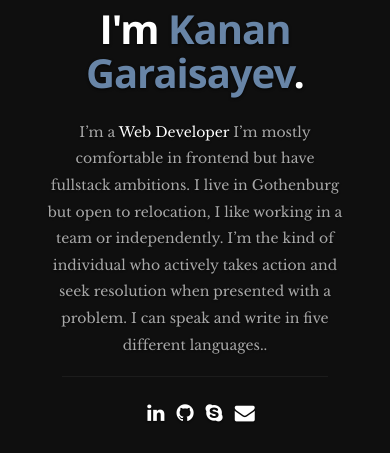
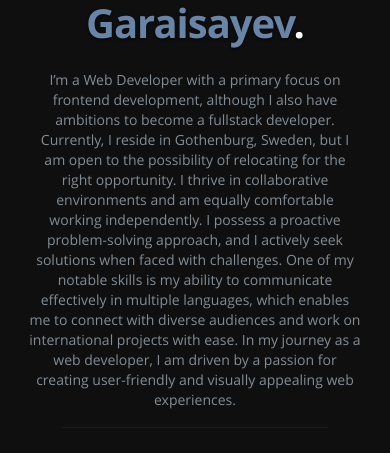
Before and after one commit to Kanan11/portfolio, a React (Create React App) app: page / in a window 390 px wide. Shown: the part 247-700 px from the top of the page. Built offline with nearby package versions, Linux system fonts and the light colour scheme.

Commit message:
Letter text was updated

```diff
--- a/public/css/layout.css
+++ b/public/css/layout.css
@@ -39,6 +39,22 @@ header {
    text-align: center;
    overflow: hidden;
 }
+
+.letter {
+   font-size: 20px;
+}
+
+@media (max-width: 768px) {
+   .letter {
+     font-size: 16px;
+   }
+ }
+ @media (max-width: 480px) {
+   .letter {
+     font-size: 14px;
+   }
+ }
+
 
 /* vertically center banner section */
 header:before {
--- a/public/resumeData.json
+++ b/public/resumeData.json
@@ -2,9 +2,9 @@
   "main": {
     "name": "Kanan Garaisayev",
     "occupation": "Web Developer",
-    "text": "I’m mostly comfortable in frontend but have fullstack ambitions.",
+    "text": "with a primary focus on frontend development, although I also have ambitions to become a fullstack developer. Currently, I reside in Gothenburg, Sweden, but I am open to the possibility of relocating for the right opportunity.",
     "textTwo": "I’m a ",
-    "description": "I live in Gothenburg but open to relocation, I like working in a team or independently. I’m the kind of individual who actively takes action and seek resolution when presented with a problem.    I can speak and write in five different languages.",
+    "description": "I thrive in collaborative environments and am equally comfortable working independently. I possess a proactive problem-solving approach, and I actively seek solutions when faced with challenges. One of my notable skills is my ability to communicate effectively in multiple languages, which enables me to connect with diverse audiences and work on international projects with ease. In my journey as a web developer, I am driven by a passion for creating user-friendly and visually appealing web experiences",
     "image": "profilepic.jpg",
     "bio": "Some text About me",
     "contactmessage": "I will reply to your message as soon as I can",
--- a/src/Components/Header.js
+++ b/src/Components/Header.js
@@ -37,7 +37,7 @@ class Header extends Component {
       <div className="row banner">
          <div className="banner-text">
             <h1 className="responsive-headline">I'm <span style={{color: "#6885a7"}}>{name}</span>.</h1>
-            <h3>{textTwo}<span> {occupation}</span> {text} {description}.</h3>
+            <span className='letter'>{textTwo}<span> {occupation}</span> {text} {description}.</span>
             <hr />
             <ul className="social">
                {networks}
```
